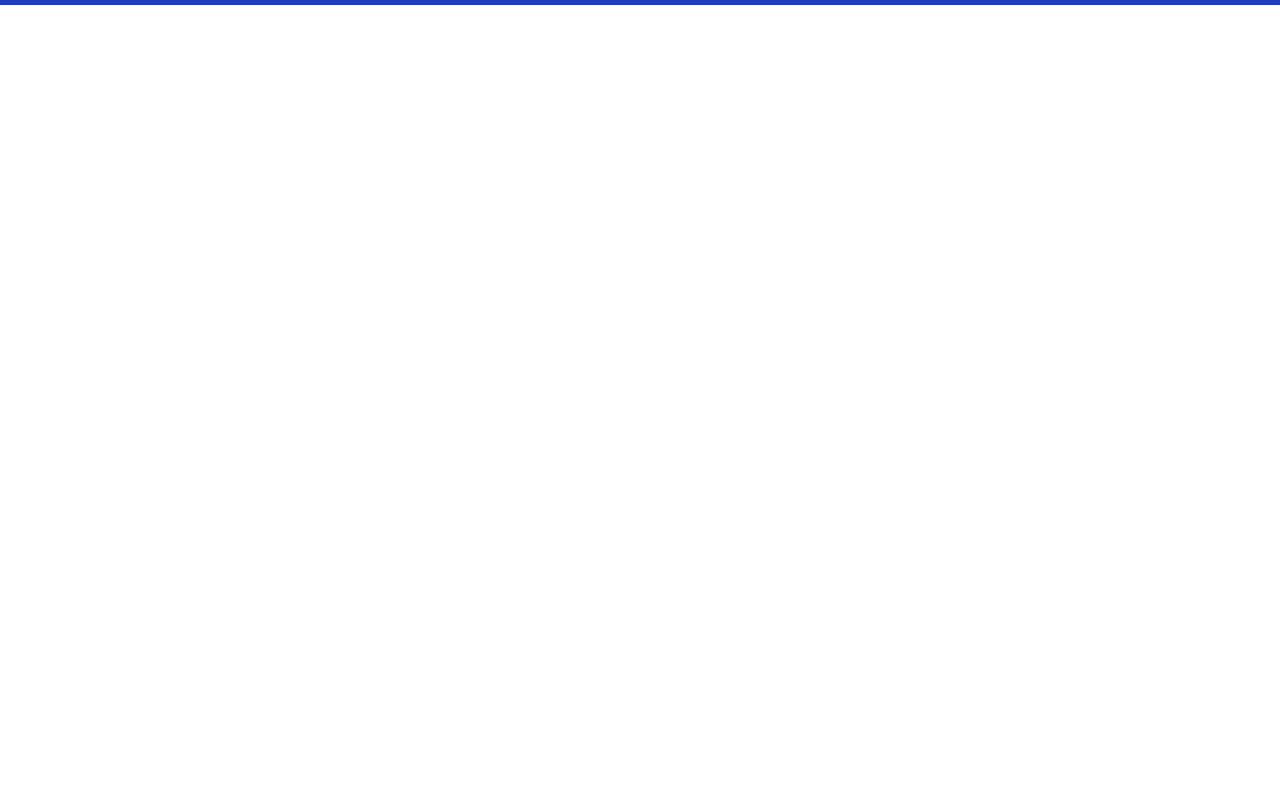
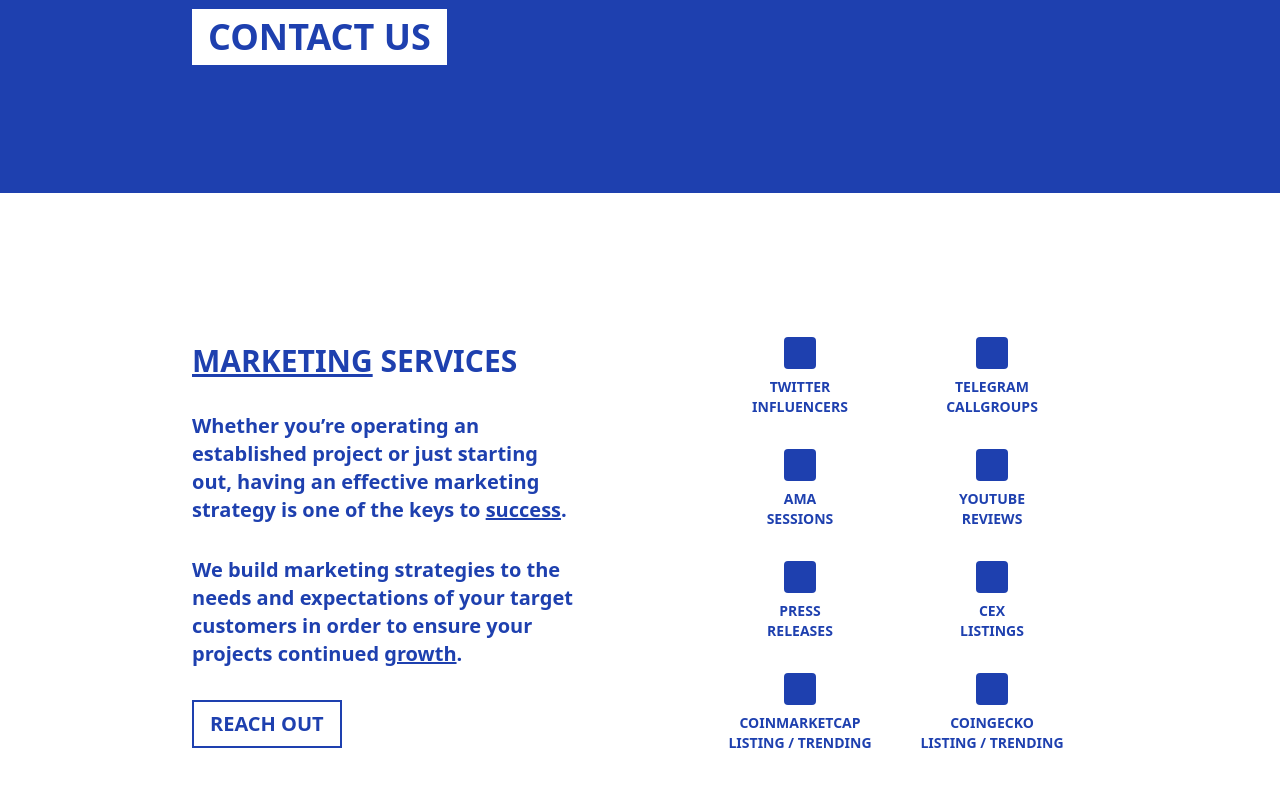
Before and after one commit to heycryptobob/mark-website, a React (Create React App) app: page / in a window 1280 px wide. Shown: the part 511-1298 px from the top of the page. Before the commit the page ends 800 px from the top, so only its background shows below. Built offline with nearby package versions, Linux system fonts and the light colour scheme.

Commit message:
MarketingServices

```diff
--- a/src/App.tsx
+++ b/src/App.tsx
@@ -1,9 +1,11 @@
 import HeroSection from "./sections/HeroSection";
+import MarketingSection from "./sections/MarketingSection";
 
 function App() {
   return (
     <>
      <HeroSection />
+     <MarketingSection />
     </>
   );
 }
--- a/src/sections/HeroSection.tsx
+++ b/src/sections/HeroSection.tsx
@@ -1,9 +1,9 @@
 import heroImage from "../assets/images/heroImage.png"
+import SectionWrapper from "./SectionWrapper"
 
 function HeroSection() {
     return (
-        <section className="p-4 md:p-16 bg-blue-800 text-white">
-            <div className="container mx-auto md:px-16">
+        <SectionWrapper>
             <div className="flex md:gap-32 items-center">
                 <div className="basis-1/2">
                     <div className="uppercase font-bold flex flex-col gap-8">
@@ -21,8 +21,7 @@ function HeroSection() {
                     <img src={heroImage} />
                 </div>
             </div>
-            </div>
-        </section>
+        </SectionWrapper>
     )
 }
 
--- /dev/null
+++ b/src/sections/MarketingSection.tsx
@@ -0,0 +1,45 @@
+import SectionWrapper from "./SectionWrapper"
+
+function Icon() {
+    return <div className="bg-blue-800 w-8 h-8 rounded"></div>
+}
+
+const features = [
+    { icon: <Icon />, text: <div>Twitter<br></br>Influencers</div> },
+    { icon: <Icon />, text: <div>Telegram<br></br>Callgroups</div> },
+    { icon: <Icon />, text: <div>AMA<br></br>Sessions</div> },
+    { icon: <Icon />, text: <div>Youtube<br></br>Reviews</div> },
+    { icon: <Icon />, text: <div>Press<br></br>Releases</div> },
+    { icon: <Icon />, text: <div>CEX<br></br>Listings</div> },
+    { icon: <Icon />, text: <div>Coinmarketcap<br></br>Listing / Trending</div> },
+    { icon: <Icon />, text: <div>Coingecko<br></br>Listing / Trending</div> },
+]
+
+function MarketingSection() {
+    return (
+        <SectionWrapper invert>
+            <div className="flex md:gap-32 items-center">
+                <div className="basis-1/2">
+                    <div className="flex flex-col gap-8">
+                        <h2 className="text-3xl uppercase font-bold leading-tight"><span className="underline">Marketing</span> Services</h2>
+                        <p className="text-xl font-semibold">Whether you’re operating an established project or just starting out, having an effective marketing strategy is one of the keys to <span className="underline">success</span>. </p>
+                        <p className="text-xl font-semibold">We build marketing strategies to the needs and expectations of your target customers in order to ensure your projects continued <span className="underline">growth</span>.</p>
+                        <a href="https://t.me/Mark_bscking" className="w-fit py-2 px-4 text-xl font-bold uppercase border-2 border-blue-800 hover:underline">Reach out</a>
+                    </div>
+                </div>
+                <div className="basis-1/2">
+                    <div className="grid grid-cols-2">
+                        {features.map((feature, key) => (
+                            <div className="flex flex-col items-center gap-2 p-4">
+                                <div>{feature.icon}</div>
+                                <div className="text-sm font-semibold uppercase text-center">{feature.text}</div>
+                            </div>
+                        ))}
+                    </div>
+                </div>
+            </div>
+        </SectionWrapper>
+    )
+}
+
+export default MarketingSection
--- /dev/null
+++ b/src/sections/SectionWrapper.tsx
@@ -0,0 +1,22 @@
+interface ISectionWrapper {
+    invert?: boolean
+    children: JSX.Element | JSX.Element[]
+}
+
+function SectionWrapper({ invert = false, children }: ISectionWrapper) {
+
+    const classNames = ["p-4 md:p-32"]
+    if (invert) {
+        classNames.push("bg-white text-blue-800")
+    } else {
+        classNames.push("bg-blue-800 text-white")
+    }
+
+    return (
+        <section className={classNames.join(" ")}>
+            <div className="container mx-auto md:px-16">{children}</div>
+        </section>
+    )
+}
+
+export default SectionWrapper
```
Lines whose indentation alone changed are shown as unchanged.
